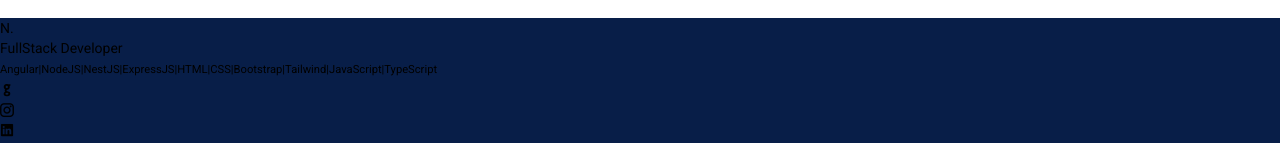
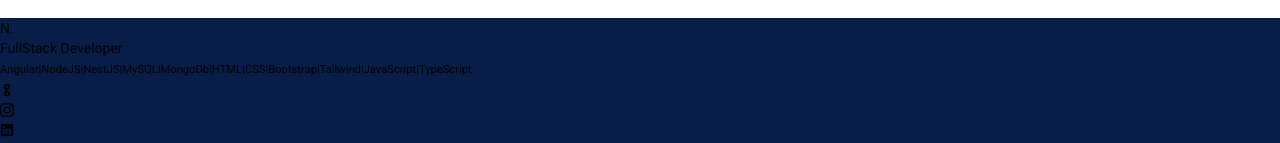
Before and after one commit to NaGoo/my_resume, an Angular app: page / in a window 1280 px wide. Shown: the part 2347-2490 px from the top of the page. Built offline with nearby package versions, Linux system fonts and the light colour scheme.

Commit message:
ios issue fixed

```diff
--- a/src/app/app.component.html
+++ b/src/app/app.component.html
@@ -88,14 +88,18 @@
       <div class="flex flex-col">
         <div class="flex justify-center"><p class="font-extrabold text-orange-500 text-5xl p-3 border border-orange-500">N.</p></div>
         <p class="text-center text-white pt-5 font-normal">FullStack Developer</p>
-        <div class="flex space-x-5 flex-wrap justify-center leading-10 px-5 border border-orange-500 m-2">
+        <div class="flex space-x-5 flex-wrap justify-center leading-10 px-5 border rounded border-orange-500 m-2">
           <small class="text-white font-medium">Angular</small>
           <small class="text-white font-medium">|</small>
           <small class="text-white font-medium">NodeJS</small>
           <small class="text-white font-medium">|</small>
           <small class="text-white font-medium">NestJS</small>
           <small class="text-white font-medium">|</small>
-          <small class="text-white font-medium">ExpressJS</small>
+<!--          <small class="text-white font-medium">ExpressJS</small>-->
+<!--          <small class="text-white font-medium">|</small>-->
+          <small class="text-white font-medium">MySQL</small>
+          <small class="text-white font-medium">|</small>
+          <small class="text-white font-medium">MongoDb</small>
           <small class="text-white font-medium">|</small>
           <small class="text-white font-medium">HTML</small>
           <small class="text-white font-medium">|</small>
--- a/src/app/pages/home/home.component.html
+++ b/src/app/pages/home/home.component.html
@@ -27,7 +27,7 @@
     <div fxFlex="42" fxHide.xs gdAlignRows="center">
       <img alt="profile" class="pro" src="../../../assets/lottie/dev.gif">
     </div>
-    <div fxFlex fxHide.gt-xs gdAlignColumns="center">
+    <div fxFlex fxHide.gt-xs>
       <div class="mb-5 border-orange-500 p-3 border-2 rounded-full items-center">
         <img alt="my profile" class="h-48 w-48 rounded-full" src="../../../assets/profile/my_profile.jpg">
       </div>
```
Also changed, not shown: firebase.json (added), 1 other file (tests, documents, lock files or other folders).
